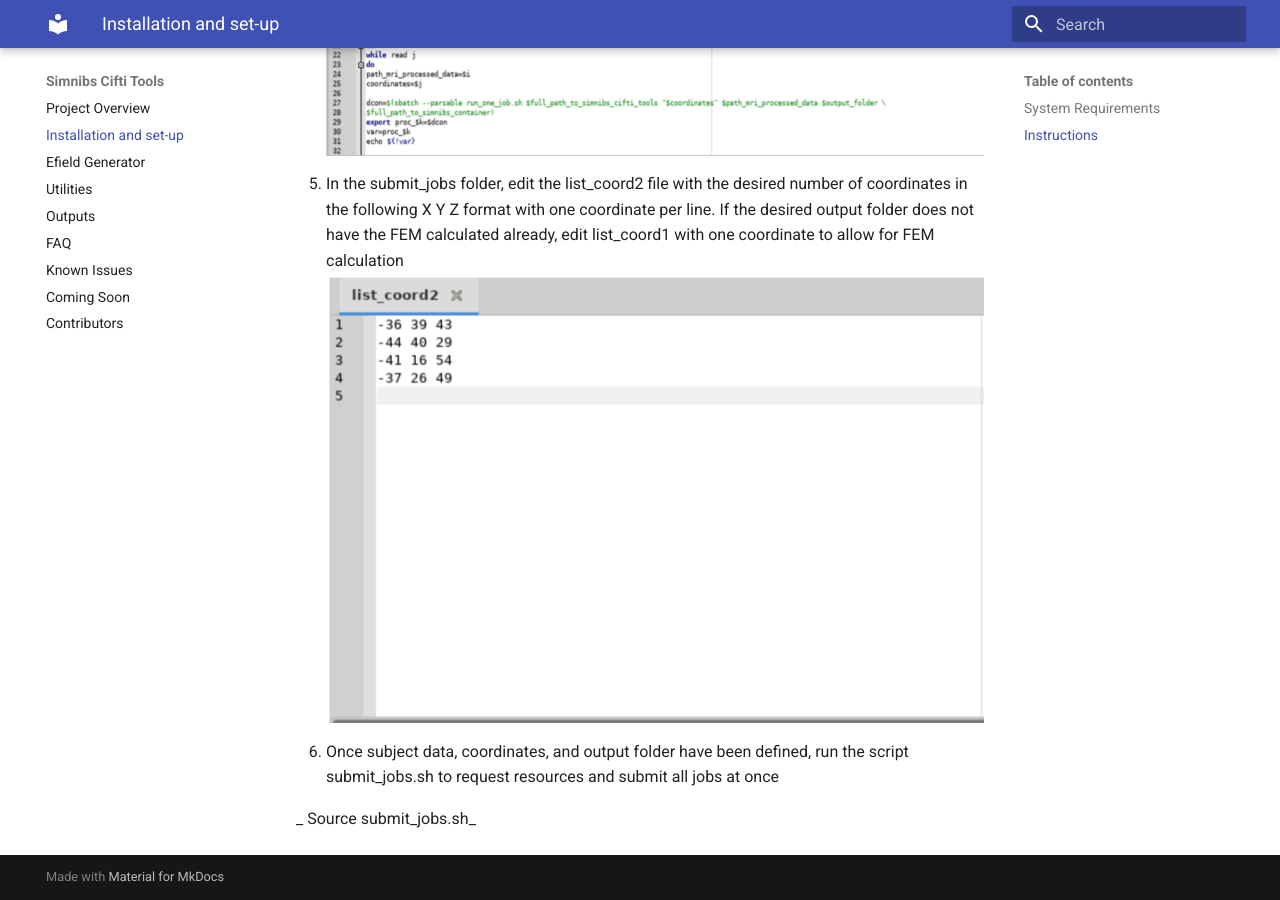
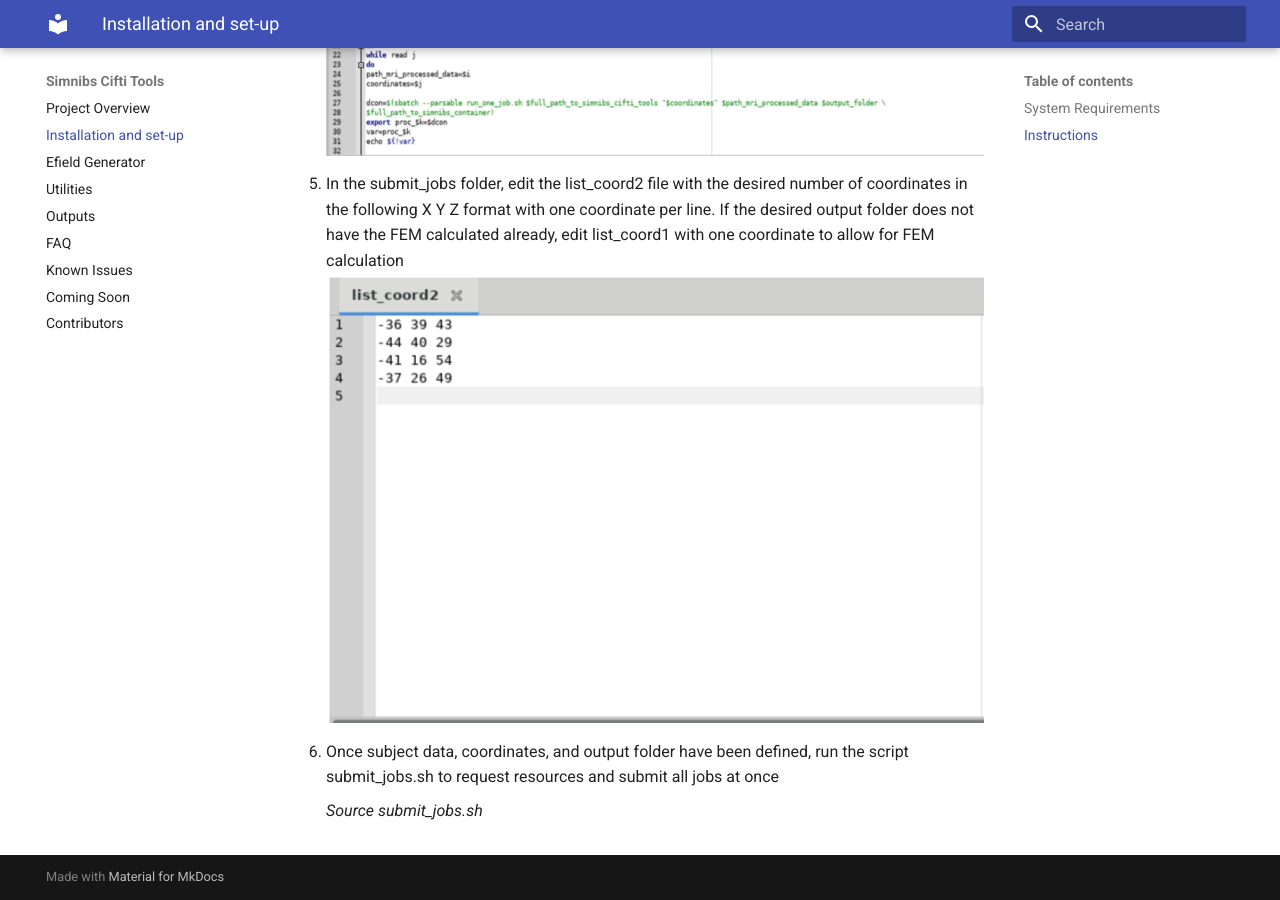
Before and after one commit to DCAN-Labs/simnibs_cifti_tools_RTD2, an MkDocs documentation site: the page built from docs/Installation and set-up.md, in a window 1280 px wide and 900 px high, scrolled down 1278 px. Built offline with MkDocs 1.6.1 and Material for MkDocs 9.7.7, drawn with Linux system fonts in a browser that asks for light colours.

```diff
--- a/docs/Installation and set-up.md
+++ b/docs/Installation and set-up.md
@@ -15,4 +15,4 @@ Path to data example: /home/miran045/shared/data/MSC_to_DCAN/sub-MSC01/ses-func0
 ![Selecting Coords.](list_coord2_image.png)
 6. Once subject data, coordinates, and output folder have been defined, run the script submit_jobs.sh to request resources and submit all jobs at once
 
-  _  Source submit_jobs.sh_
+     <em>Source submit_jobs.sh</em>
```
